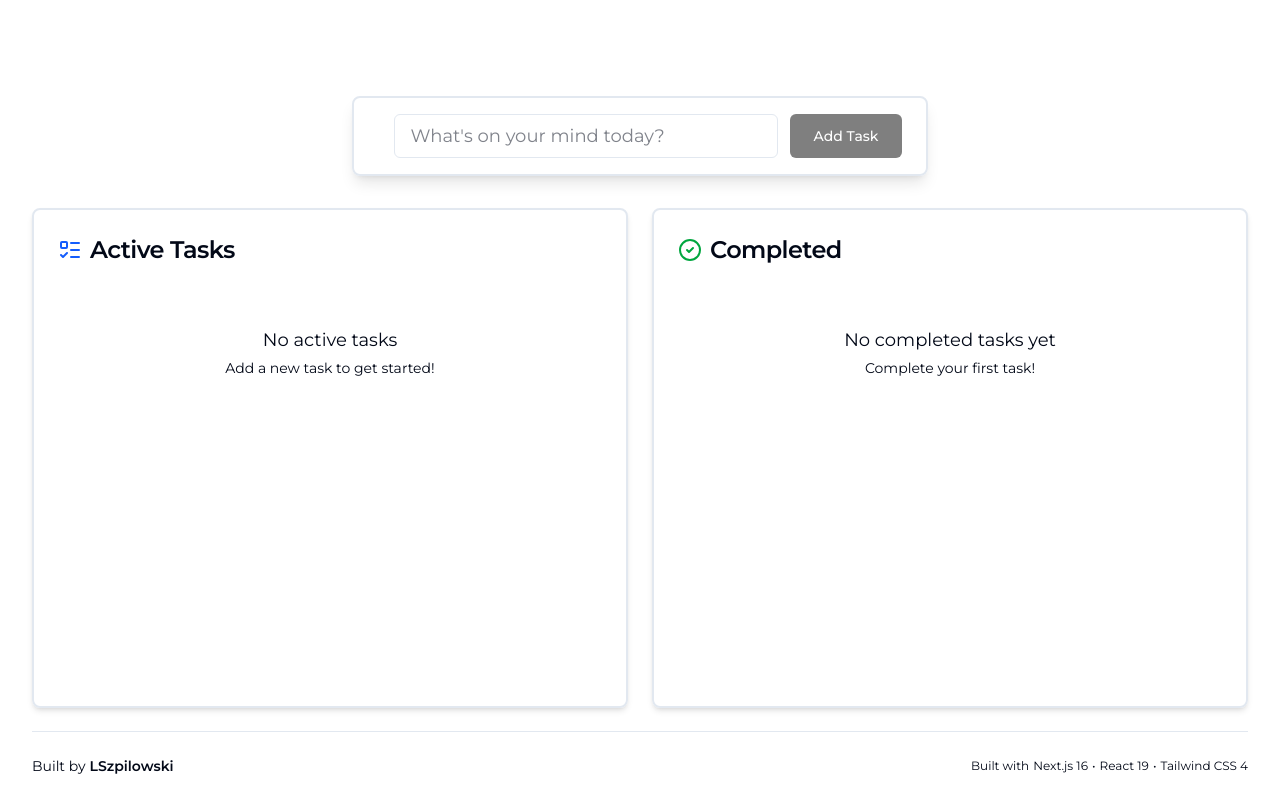
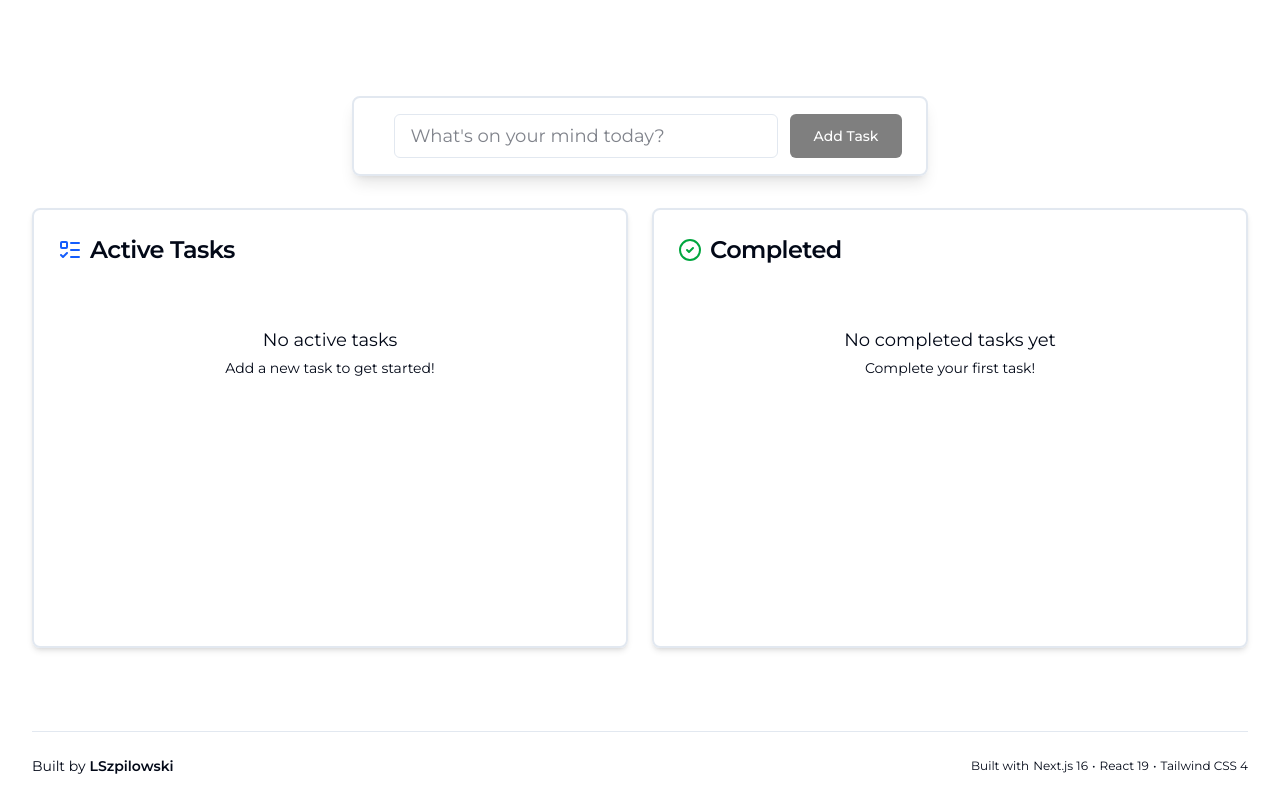
Before and after one commit to LSzpilowski/todolist-app-next.js, a Next.js app: page / in a window 1280 px wide. Built offline with nearby package versions, Linux system fonts and the light colour scheme.

Commit message:
[LS-2] - Decrease task lists height (#4)
Changes:
- at production its too high

```diff
--- a/src/app/components/tasks/displayTasks/doneList.tsx
+++ b/src/app/components/tasks/displayTasks/doneList.tsx
@@ -34,7 +34,7 @@ export const DonesList: React.FC<IDoneList> = ({ dones, handleCheckbox }) => {
   const hiddenCount = dones.length - visibleDones.length;
 
   return (
-    <Card className="w-full md:w-1/2 flex flex-col min-h-65 max-h-65 md:min-h-125 md:max-h-125 shadow-md border-2 transition-all hover:shadow-lg">
+    <Card className="w-full md:w-1/2 flex flex-col min-h-65 max-h-65 md:min-h-110 md:max-h-110 shadow-md border-2 transition-all hover:shadow-lg">
       <CardHeader className="pb-3">
         <CardTitle className="text-2xl md:text-2xl font-semibold flex items-center gap-2">
           <CheckCircle2 className="h-6 w-6 text-green-600 dark:text-green-400" />
--- a/src/app/components/tasks/displayTasks/todoList.tsx
+++ b/src/app/components/tasks/displayTasks/todoList.tsx
@@ -57,7 +57,7 @@ export const TodosList: React.FC<ITodosList> = ({
   }, []);
 
   return (
-    <Card className="w-full md:w-1/2 flex flex-col min-h-65 max-h-65 md:min-h-96 md:min-h-125 md:max-h-125 shadow-md border-2 transition-all hover:shadow-lg">
+    <Card className="w-full md:w-1/2 flex flex-col min-h-65 max-h-65 md:min-h-96 md:min-h-110 md:max-h-110 shadow-md border-2 transition-all hover:shadow-lg">
       <CardHeader className="pb-3">
         <CardTitle className="text-xl md:text-2xl font-semibold flex items-center gap-2">
           <ListTodo className="h-6 w-6 text-blue-600 dark:text-blue-400" />
```
